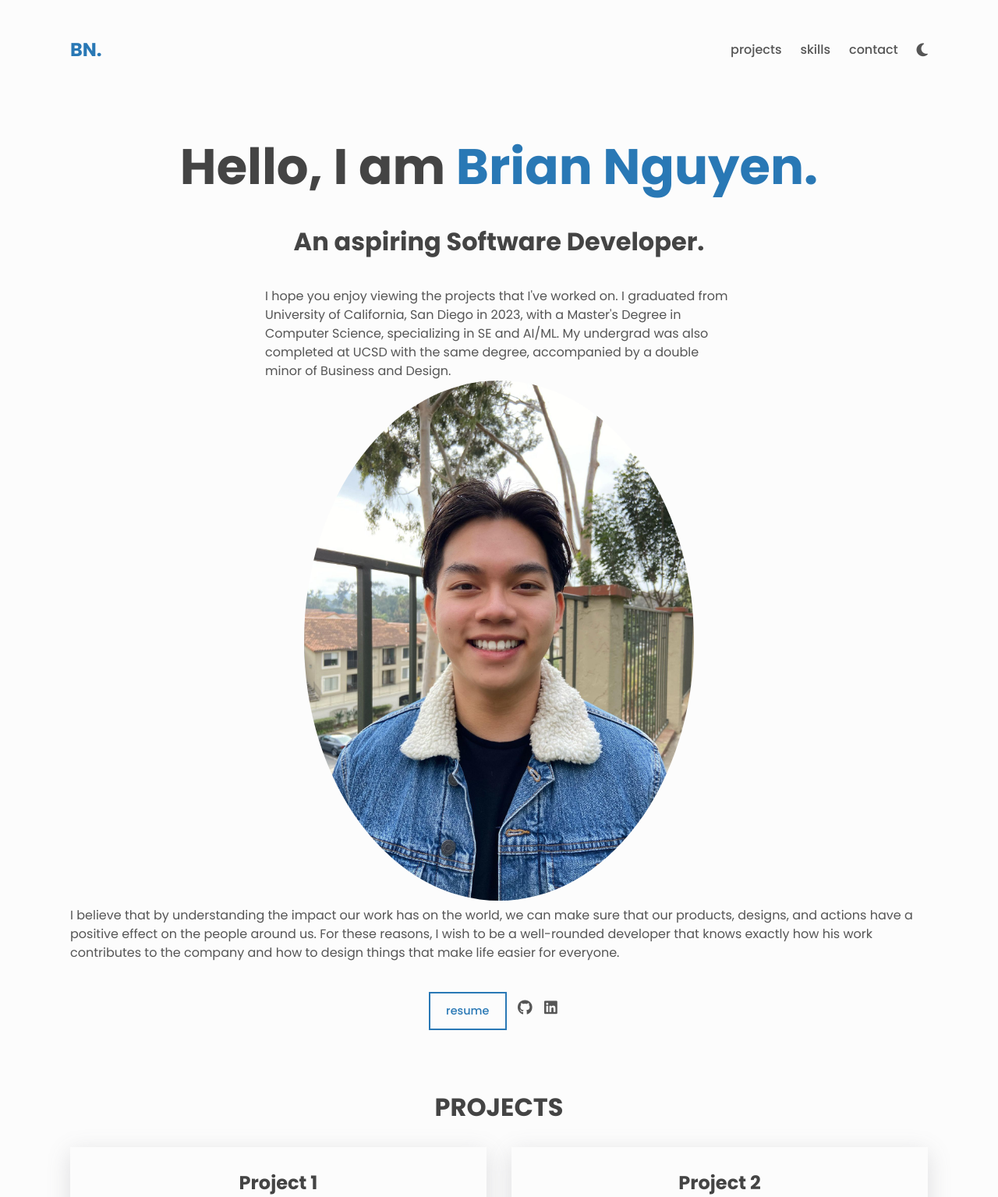
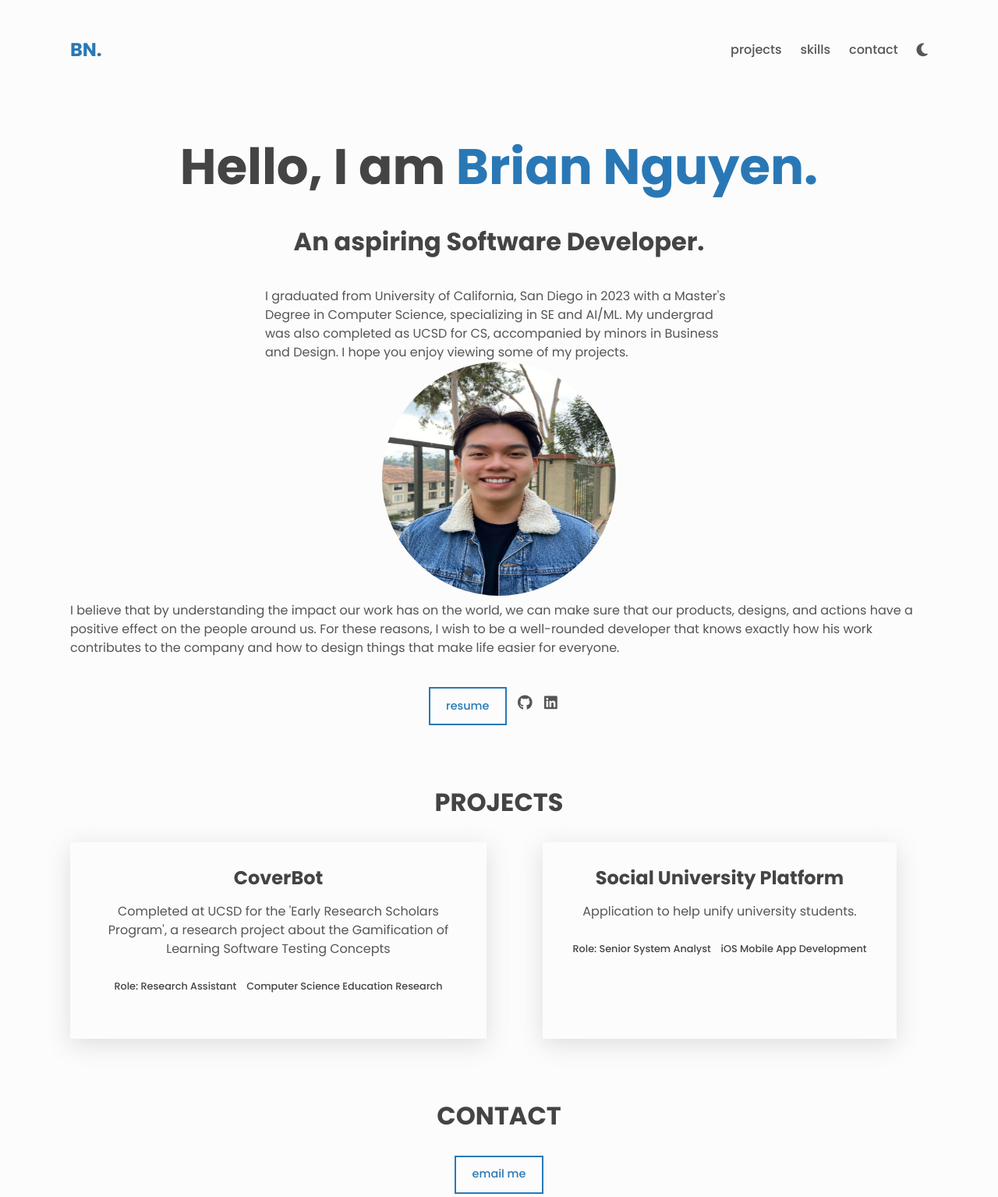
Before and after one commit to briannguyen329/briannguyen329.github.io, a plain HTML site: page index.html in a window 1280 px wide. Shown: the top 1535 px of the page at 78% size. Drawn offline with Linux system fonts and the light colour scheme.

Commit message:
project labels

```diff
--- a/index.html
+++ b/index.html
@@ -58,11 +58,10 @@
         <h1>Hello, I am <span class="about__name">Brian Nguyen.</span></h1>
         <h2 class="about__role">An aspiring Software Developer.</h2>
         <p class="about__desc">
-          I hope you enjoy viewing the projects that I've worked on.
-          I graduated from University of California, San Diego in 2023, with a
-          Master's Degree in Computer Science, specializing in SE and AI/ML. My
-          undergrad was also completed at UCSD with the same degree, accompanied
-          by a double minor of Business and Design.
+          I graduated from University of California, San Diego in 2023 with a
+          Master's Degree in Computer Science, specializing in SE and AI/ML.
+          My undergrad was also completed as UCSD for CS, accompanied by minors
+          in Business and Design. I hope you enjoy viewing some of my projects.
         </p>
         <p><img src = "assets/headshot.png" alt="headshot" class="headshot"></p>
         <p class=""about_desc">
@@ -103,30 +102,25 @@
 
         <div class="projects__grid">
           <div class="project">
-            <h3>Project 1</h3>
+            <h3>CoverBot</h3>
             <p class="project__description">
-              Ipsum accusamus ea excepturi aliquid eligendi amet. Explicabo
-              sapiente debitis labore sed ipsam Mollitia repellat illum quod
-              unde beatae Quis
+              Completed at UCSD for the 'Early Research Scholars Program', a
+              research project about the Gamification of Learning Software Testing Concepts
             </p>
             <ul class="project__stack">
-              <li class="project__stack-item">SASS</li>
-              <li class="project__stack-item">TypeScript</li>
-              <li class="project__stack-item">React</li>
+              <li class="project__stack-item">Role: Research Assistant</li>
+              <li class="project__stack-item">Computer Science Education Research</li>
             </ul>
           </div>
 
           <div class="project">
-            <h3>Project 2</h3>
+            <h3>Social University Platform</h3>
             <p class="project__description">
-              Ipsum accusamus ea excepturi aliquid eligendi amet. Explicabo
-              sapiente debitis labore sed ipsam Mollitia repellat illum quod
-              unde beatae Quis
+              Application to help unify university students.
             </p>
             <ul class="project__stack">
-              <li class="project__stack-item">SASS</li>
-              <li class="project__stack-item">TypeScript</li>
-              <li class="project__stack-item">React</li>
+              <li class="project__stack-item">Role: Senior System Analyst</li>
+              <li class="project__stack-item">iOS Mobile App Development</li>
             </ul>
 
           </div>
--- a/styles.css
+++ b/styles.css
@@ -417,5 +417,6 @@ main {
 ========*/
 img.headshot {
   border-radius: 50%;
-  width: 500px;
+  width: 300px;
+  height: 300px;
 }
```
